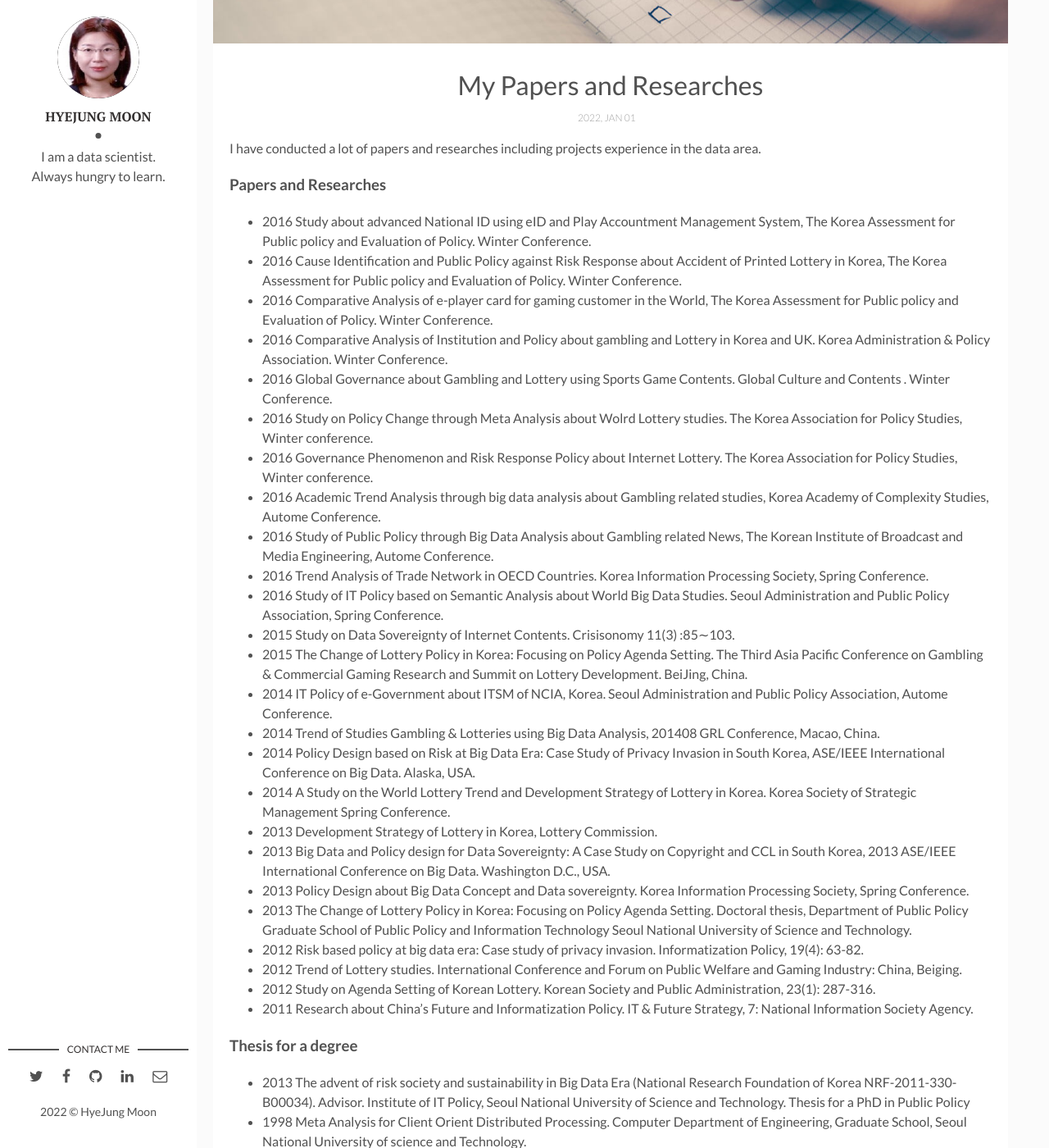
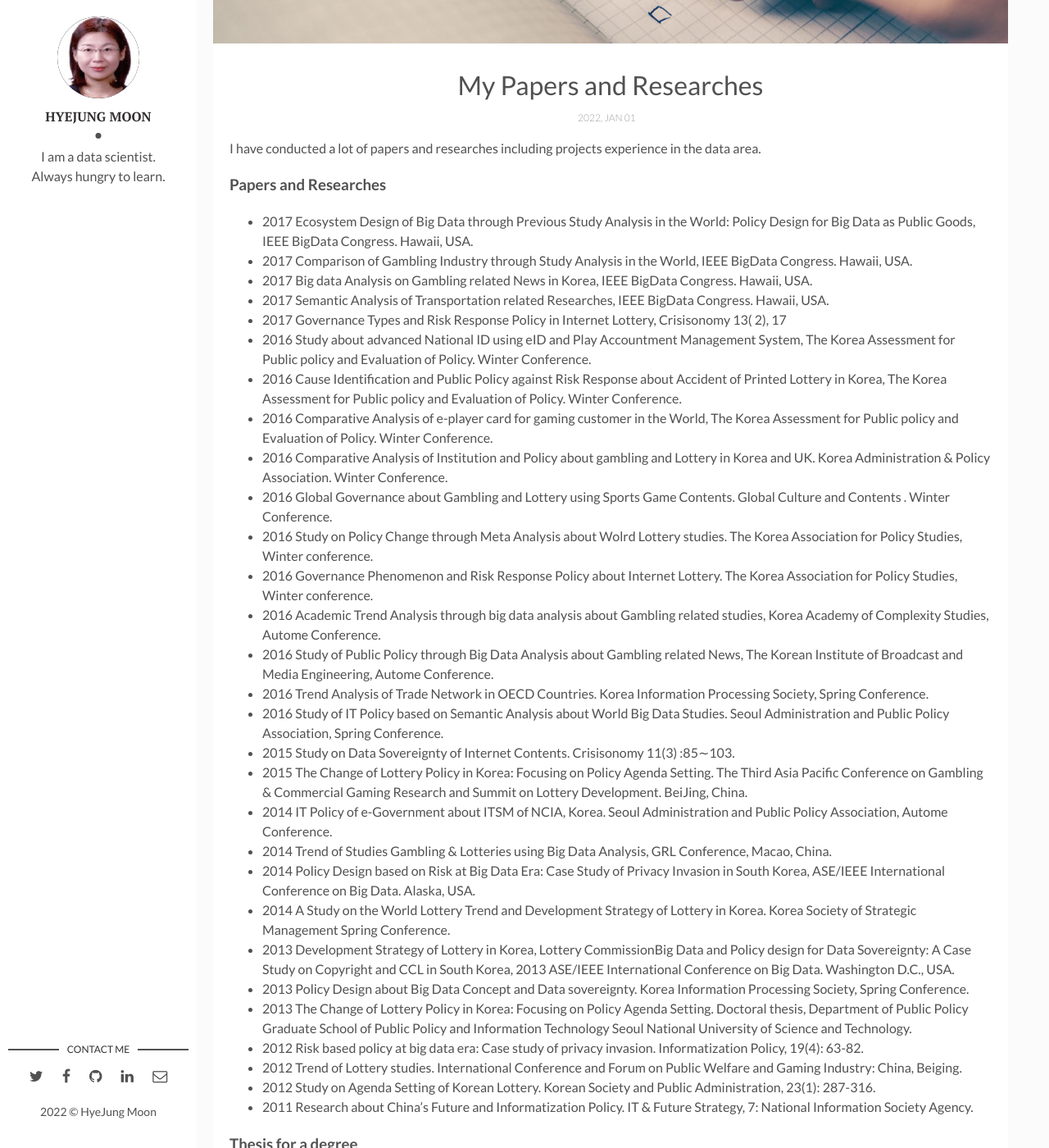
Before and after one commit to MoonHyeJung/moonhyejung.github.io, a Jekyll site: the page built from _posts/2022-01-01-papers-researches.markdown, in a window 1280 px wide and 1400 px high, scrolled down 467 px. Shown: the whole window at 82% size. Built offline with Jekyll 4.4.1, drawn with Linux system fonts in a browser that asks for light colours; comment, search, counter and statistics services are not loaded.

Commit message:
7th commit

```diff
--- a/_posts/2022-01-01-papers-researches.markdown
+++ b/_posts/2022-01-01-papers-researches.markdown
@@ -10,6 +10,11 @@ tags: [paper, study, research, thesis] # add tag
 I have conducted a lot of papers and researches including projects experience in the data area.
 
 ### Papers and Researches
+- 2017 Ecosystem Design of Big Data through Previous Study Analysis in the World: Policy Design for Big Data as Public Goods, IEEE BigData Congress. Hawaii, USA.
+- 2017 Comparison of Gambling Industry through Study Analysis in the World, IEEE BigData Congress. Hawaii, USA.
+- 2017 Big data Analysis on Gambling related News in Korea, IEEE BigData Congress. Hawaii, USA.
+- 2017 Semantic Analysis of Transportation related Researches, IEEE BigData Congress. Hawaii, USA.
+- 2017 Governance Types and Risk Response Policy in Internet Lottery, Crisisonomy 13( 2), 17
 - 2016 Study about advanced National ID using eID and Play Accountment Management System, The Korea Assessment for Public policy and Evaluation of Policy. Winter Conference.
 - 2016 Cause Identification and Public Policy against Risk Response about Accident of Printed Lottery in Korea, The Korea Assessment for Public policy and Evaluation of Policy. Winter Conference.
 - 2016 Comparative  Analysis  of  e-player  card  for  gaming  customer  in  the World,	The Korea Assessment for Public policy and Evaluation of Policy. Winter Conference.
@@ -24,11 +29,10 @@ I have conducted a lot of papers and researches including projects experience in
 - 2015 Study on Data Sovereignty of Internet Contents. Crisisonomy 11(3) :85∼103.
 - 2015 The Change of Lottery Policy in Korea: Focusing on Policy Agenda Setting. The Third Asia Pacific Conference on Gambling & Commercial Gaming Research and Summit on Lottery Development. BeiJing, China.
 - 2014 IT Policy of e-Government about ITSM of NCIA, Korea. Seoul Administration   and Public Policy Association, Autome Conference.
-- 2014 Trend of Studies Gambling & Lotteries using Big Data Analysis, 201408 GRL Conference, Macao, China.
+- 2014 Trend of Studies Gambling & Lotteries using Big Data Analysis, GRL Conference, Macao, China.
 - 2014 Policy Design based on Risk at Big Data Era: Case Study of Privacy Invasion in South Korea, ASE/IEEE International Conference on Big Data. Alaska, USA.
 - 2014 A Study on the World Lottery Trend and Development Strategy of Lottery in Korea. Korea Society of Strategic Management Spring Conference.
-- 2013 Development Strategy of Lottery in Korea, Lottery Commission.
-- 2013 Big Data and Policy design for Data Sovereignty: A Case Study on Copyright and CCL in South Korea, 2013 ASE/IEEE International Conference on Big Data. Washington D.C., USA.
+- 2013 Development Strategy of Lottery in Korea, Lottery CommissionBig Data and Policy design for Data Sovereignty: A Case Study on Copyright and CCL in South Korea, 2013 ASE/IEEE International Conference on Big Data. Washington D.C., USA.
 - 2013 Policy  Design  about  Big  Data  Concept  and  Data  sovereignty. Korea Information Processing Society, Spring Conference.
 - 2013 The Change of Lottery Policy in Korea: Focusing on Policy Agenda Setting. Doctoral  thesis, Department of Public Policy Graduate School of Public Policy and Information Technology Seoul National University of Science and Technology.
 - 2012 Risk based policy at big data era: Case  study  of  privacy  invasion.  Informatization  Policy, 19(4): 63-82.
```
